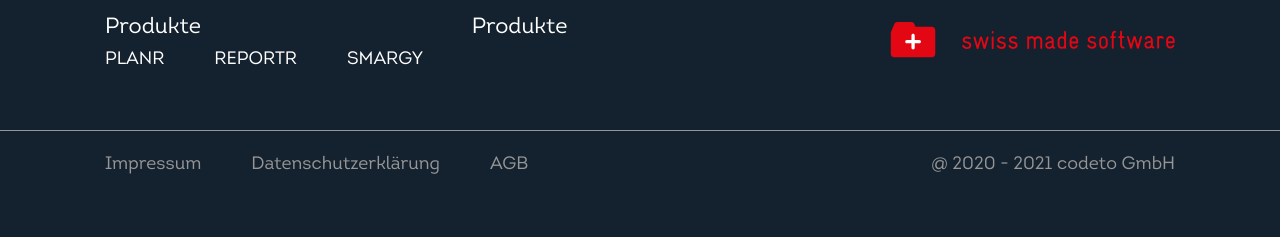
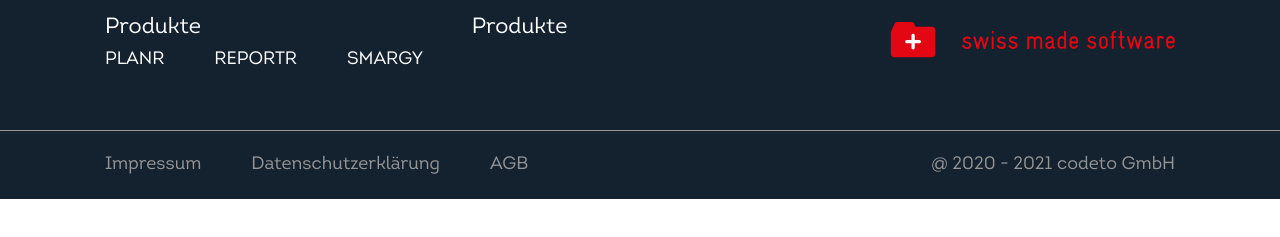
Before and after one commit to RomanR301/codeto, a plain HTML site: page index.html in a window 1280 px wide. Shown: the part 5690-5927 px from the top of the page. After the commit the page ends 5889 px from the top, so only its background shows below. Drawn offline with Linux system fonts and the light colour scheme.

Commit message:
fixed bottom padding

```diff
--- a/scss/_layout.scss
+++ b/scss/_layout.scss
@@ -286,7 +286,7 @@
     }
   }
   &-bottom {
-    padding: 20px 0 60px 0;
+    padding: 20px 0 20px 0;
     .container {
       display: flex;
       align-items: center;
```
Also changed, not shown: css/main.css.
